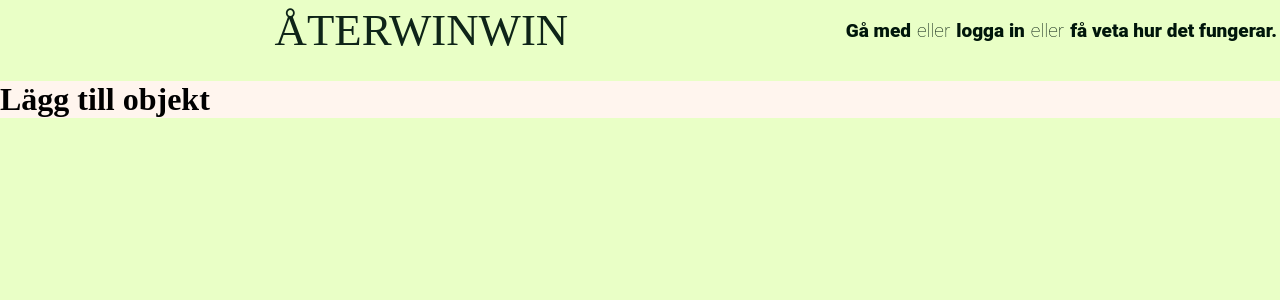
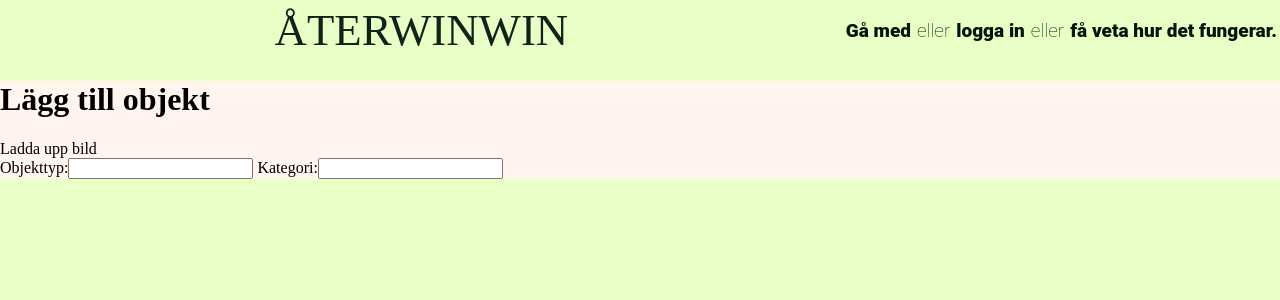
Before and after one commit to Novvea/aterwinwin, a React (Create React App) app in the folder client/: page /additem in a window 1280 px wide. Shown: the top 300 px of the page. Built offline with nearby package versions, Linux system fonts and the light colour scheme; a web font is replaced by a local one.

Commit message:
Add inputs to additemview

```diff
--- a/client/src/view/additem/AddItemView.tsx
+++ b/client/src/view/additem/AddItemView.tsx
@@ -5,6 +5,13 @@ export const AddItemView = () => {
   return (
     <div className={styles.wrapper}>
       <h1>Lägg till objekt</h1>
+      <div>Ladda upp bild</div>
+      <label> Objekttyp:
+        <input type="text" required />
+      </label>
+      <label> Kategori:
+        <input type="text" required />
+      </label>
     </div>
   )
 }
```
